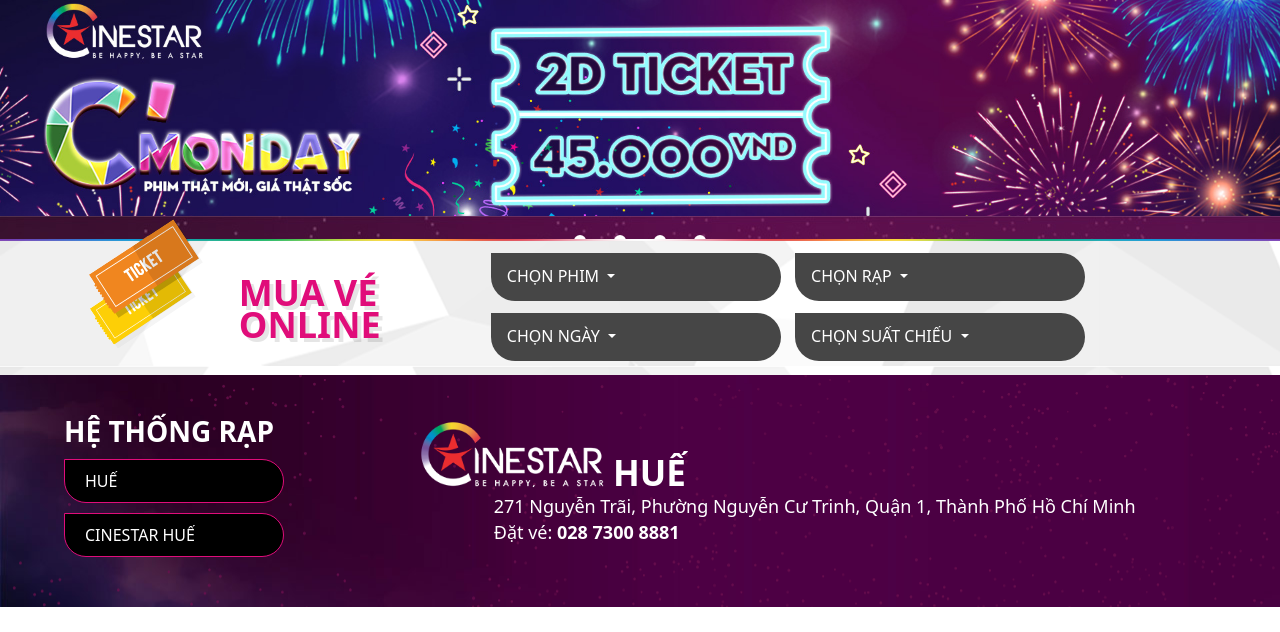
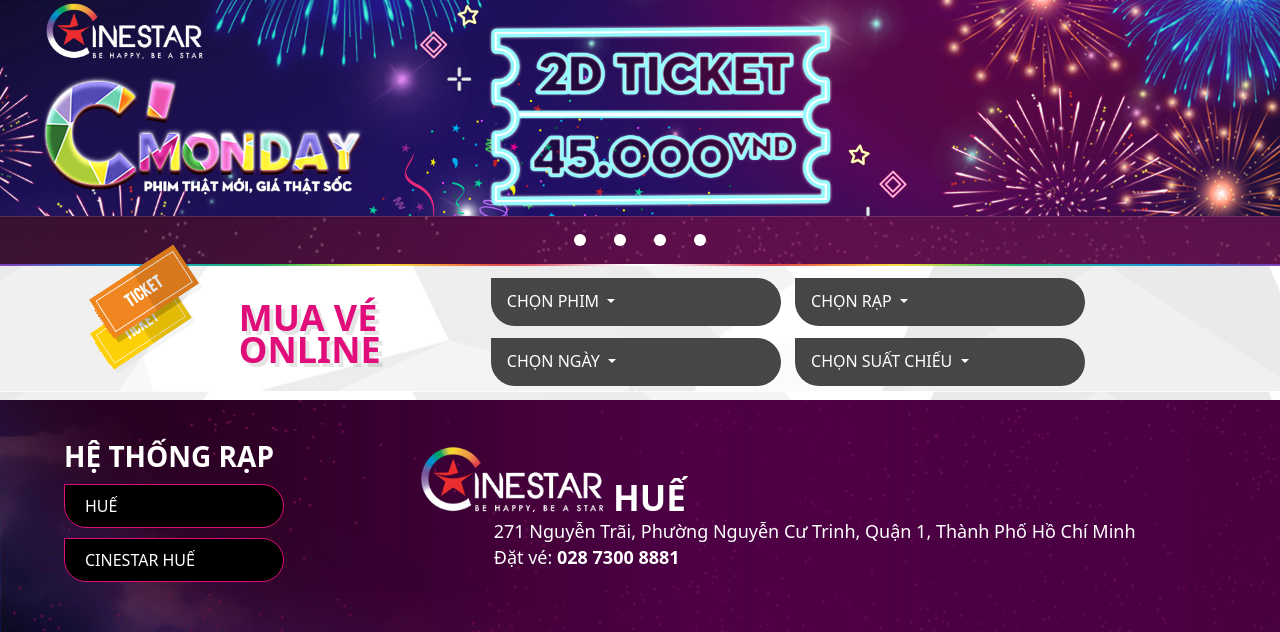
Before and after one commit to phanduc172/Cinestar_PHD, a plain HTML site: page index.html in a window 1280 px wide. Shown: the part 205-837 px from the top of the page. Before the commit the page ends 812 px from the top, so only its background shows below. Drawn offline with nearby package versions, Linux system fonts and the light colour scheme; files whose address does not match are found by name.

Commit message:
capnhatmoi

```diff
--- a/css/style.css
+++ b/css/style.css
@@ -193,7 +193,7 @@
 .slider-container {
   width: 100%;
   overflow: hidden;
-  height: 250px;
+  height: 275px;
 }
 
 .slider-img {
@@ -215,7 +215,7 @@
 .lableslide {
   display: flex;
   justify-content: center;
-  padding: 15px 0;
+  padding: 14px 0;
   background: url(../img/149.jpg);
 }
 
@@ -320,7 +320,7 @@
     vertical-align: middle;
     width: 70%;
     margin-top: 12px;
-    max-width: 910px;
+    max-width: 900px;
     text-align: center;
 }
 
```
